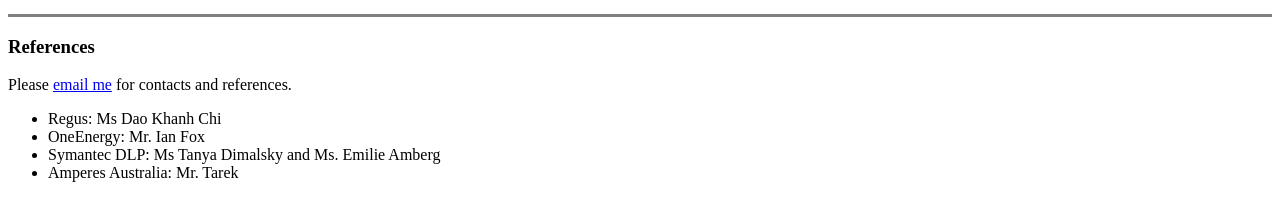
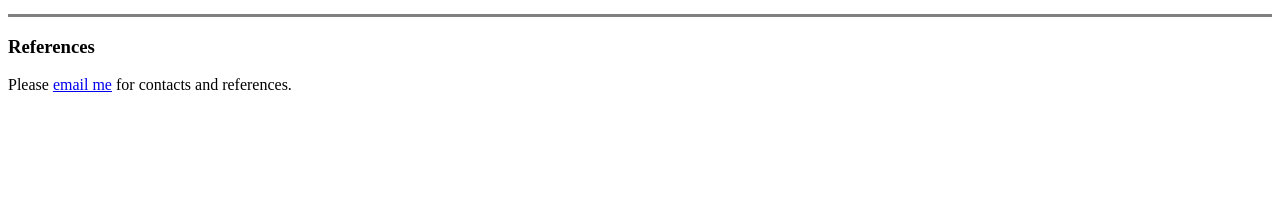
Before and after one commit to narakea/cv, a plain HTML site: page references.html in a window 1280 px wide. Shown: the part 100-316 px from the top of the page. Drawn offline with Linux system fonts and the light colour scheme.

Commit message:
Update references.html

```diff
--- a/references.html
+++ b/references.html
@@ -3,19 +3,13 @@
 <head>
     <meta charset="utf-8">
     <title>🎃Huyen's Professional References🎃</title>
-    <meta name="description" content="References and contacts from her previous workplaces">
+    <meta name="description" content="References and contacts from my previous workplaces">
 </head>
 <body>
     <h1>Huyen Lai</h1>
     <p><em><strong>Software Engineer and Energy Efficiency Enthusiast</strong></em></p>
     <hr size="3" noshade>
     <h3>References</h3>
-        <p>Please <a href="narakeakea@gmail.com">email me</a> for contacts and references.</p>
-        <ul>
-                <li>Regus: Ms Dao Khanh Chi</li>
-                <li>OneEnergy: Mr. Ian Fox</li>
-                <li>Symantec DLP: Ms Tanya Dimalsky and Ms. Emilie Amberg</li>
-                <li>Amperes Australia: Mr. Tarek</li>
-        </ul>
+        <p>Please <a href="narakeakea@yahoo.com">email me</a> for contacts and references.</p>
 </body>
 </html>
```
